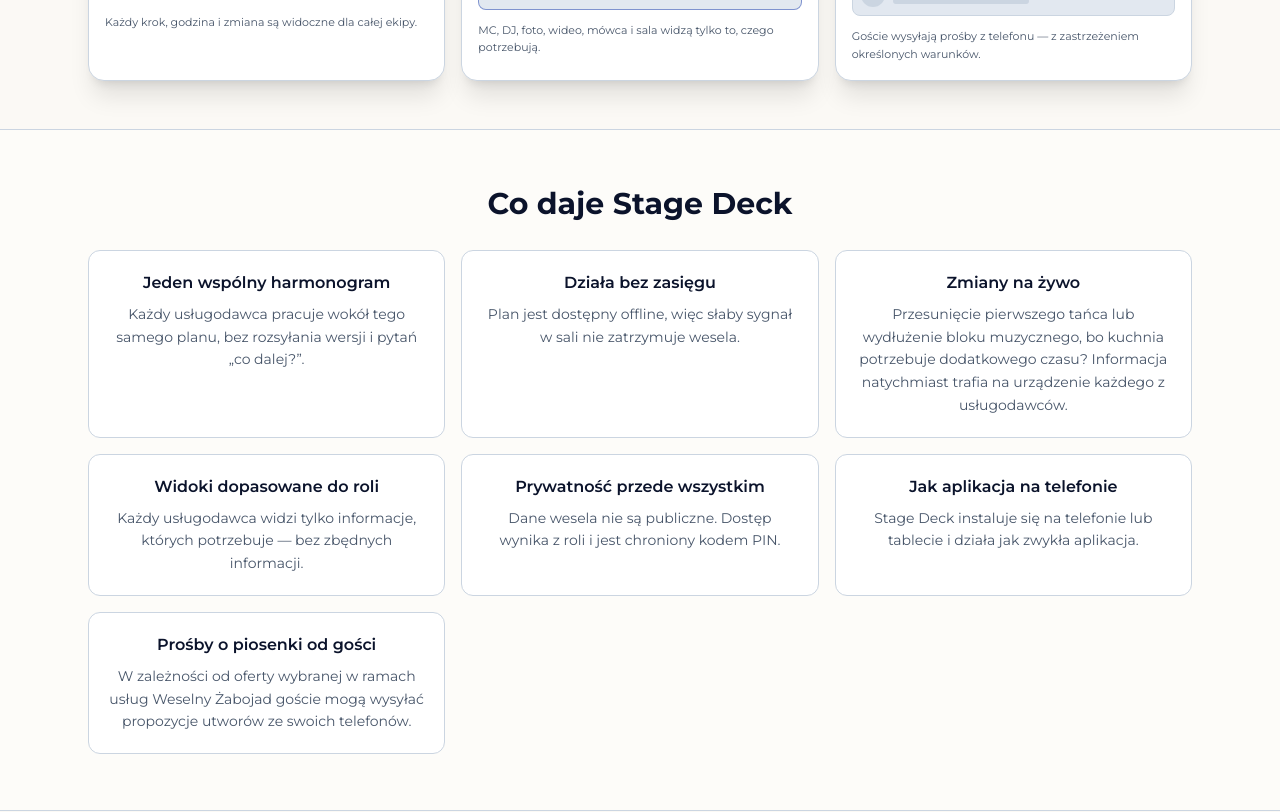
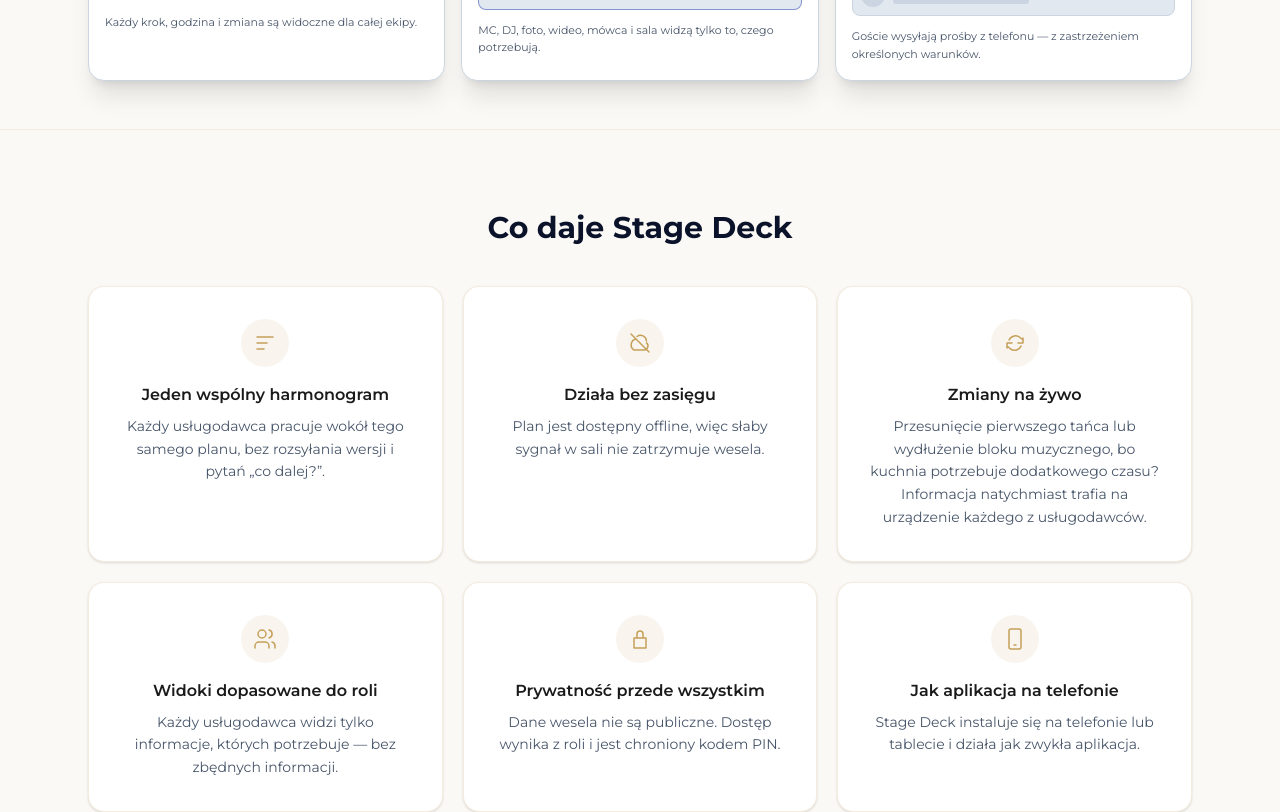
Before and after one commit to weselnyzabojad/weselny-zabojad-stage-deck, a React (Vite) app: page / in a window 1280 px wide. Shown: the part 1040-1852 px from the top of the page. Built offline with nearby package versions, Linux system fonts and the light colour scheme; no server answers.

Commit message:
feat: implement #833 landing feature grid cards (#838)
Co-authored-by: Erickcaron3 <68863461+Erickcaron3@users.noreply.github.com>

```diff
--- a/src/components/LandingPage.jsx
+++ b/src/components/LandingPage.jsx
@@ -138,9 +138,41 @@ function SongsMock() {
   );
 }
 
+const FEATURE_ICON_PATHS = [
+  'M4 6h16M4 12h10M4 18h7',
+  'M3 3l18 18M8 8a6 6 0 0 0-2 11h10a4 4 0 0 0 2.5-7.1M9 5.5A6 6 0 0 1 18.5 10',
+  'M20 7v5h-5M4 17v-5h5M6.1 9a7 7 0 0 1 11.5-2L20 9M4 15l2.4 2A7 7 0 0 0 18 15',
+  'M16 21v-2a4 4 0 0 0-4-4H6a4 4 0 0 0-4 4v2M9 11a4 4 0 1 0 0-8 4 4 0 0 0 0 8M22 21v-2a4 4 0 0 0-3-3.9M16 3.1a4 4 0 0 1 0 7.8',
+  'M6 11h12v10H6zM9 11V7a3 3 0 0 1 6 0v4',
+  'M8 2h8a2 2 0 0 1 2 2v16a2 2 0 0 1-2 2H8a2 2 0 0 1-2-2V4a2 2 0 0 1 2-2zM11 18h2',
+  'M9 18V5l10-2v13M9 18a3 3 0 1 1-3-3M19 16a3 3 0 1 1-3-3',
+];
+
+function FeatureIcon({ index }) {
+  return (
+    <span
+      aria-hidden="true"
+      className="mx-auto flex h-12 w-12 items-center justify-center rounded-full bg-[#C5A059]/10 text-[#C5A059]"
+    >
+      <svg
+        viewBox="0 0 24 24"
+        className="h-6 w-6"
+        fill="none"
+        stroke="currentColor"
+        strokeWidth="1.5"
+        strokeLinecap="round"
+        strokeLinejoin="round"
+      >
+        <path d={FEATURE_ICON_PATHS[index - 1]} />
+      </svg>
+    </span>
+  );
+}
+
 export default function LandingPage() {
   const { t } = useI18n();
   const features = [1, 2, 3, 4, 5, 6, 7].map((index) => ({
+    index,
     title: t(`landing.features.${index}.title`),
     body: t(`landing.features.${index}.body`),
   }));
@@ -258,19 +290,25 @@ export default function LandingPage() {
           </div>
         </section>
 
-        <section aria-labelledby="landing-features" className="border-t border-line bg-card/40">
-          <div className="mx-auto w-full max-w-6xl px-4 py-14 sm:px-6">
+        <section
+          aria-labelledby="landing-features"
+          className="border-t border-[#C5A059]/15 bg-[#FBF9F5]"
+        >
+          <div className="mx-auto w-full max-w-6xl px-4 py-16 sm:px-6 sm:py-20">
             <SectionTitle id="landing-features" className="text-center">
               {t('landing.features.title')}
             </SectionTitle>
-            <div className="mt-7 grid gap-4 sm:grid-cols-2 lg:grid-cols-3">
+            <div className="mt-10 grid gap-5 sm:grid-cols-2 lg:grid-cols-3">
               {features.map((item) => (
                 <article
                   key={item.title}
-                  className="rounded-xl border border-line bg-card p-5 text-center"
+                  className="rounded-2xl border border-[#C5A059]/20 bg-white p-6 text-center shadow-sm transition-all duration-300 hover:-translate-y-0.5 hover:border-[#C5A059]/60 hover:shadow-lg hover:shadow-[#C5A059]/10 motion-reduce:transition-none motion-reduce:hover:transform-none sm:p-8"
                 >
-                  <h3 className="font-heading text-base font-semibold text-ink">{item.title}</h3>
-                  <p className="mt-2 text-sm leading-relaxed text-muted">{item.body}</p>
+                  <FeatureIcon index={item.index} />
+                  <h3 className="mt-4 font-heading text-base font-semibold text-[#1A1A1A]">
+                    {item.title}
+                  </h3>
+                  <p className="mt-2 text-sm leading-relaxed text-[#475569]">{item.body}</p>
                 </article>
               ))}
             </div>
```
Also changed, not shown: 2 other files (tests, documents, lock files or other folders).
